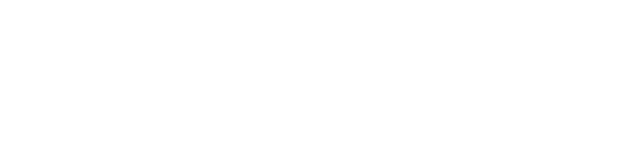
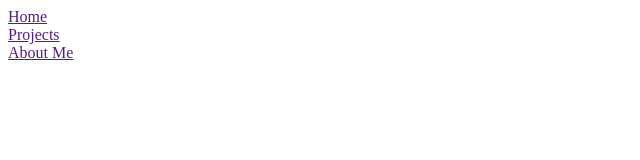
Before and after one commit to jeffizmyname/jeffizmyname.github.io, a plain HTML site: page index.html in a window 1280 px wide. Shown: the whole page, without its empty margins (0-640 px from the left). Drawn offline with Linux system fonts and the light colour scheme.

Commit message:
Update index.html
namesd added

```diff
--- a/index.html
+++ b/index.html
@@ -9,9 +9,9 @@
 <body>
     <header>
         <nav>
-            <div class="home"><a href=""></a></div>
-            <div class="projects"><a href=""></a></div>
-            <div class="aboutme"><a href=""></a></div>
+            <div class="home"><a href="">Home</a></div>
+            <div class="projects"><a href="">Projects</a></div>
+            <div class="aboutme"><a href="">About Me</a></div>
         </nav>
     </header>
     <main></main>
```
